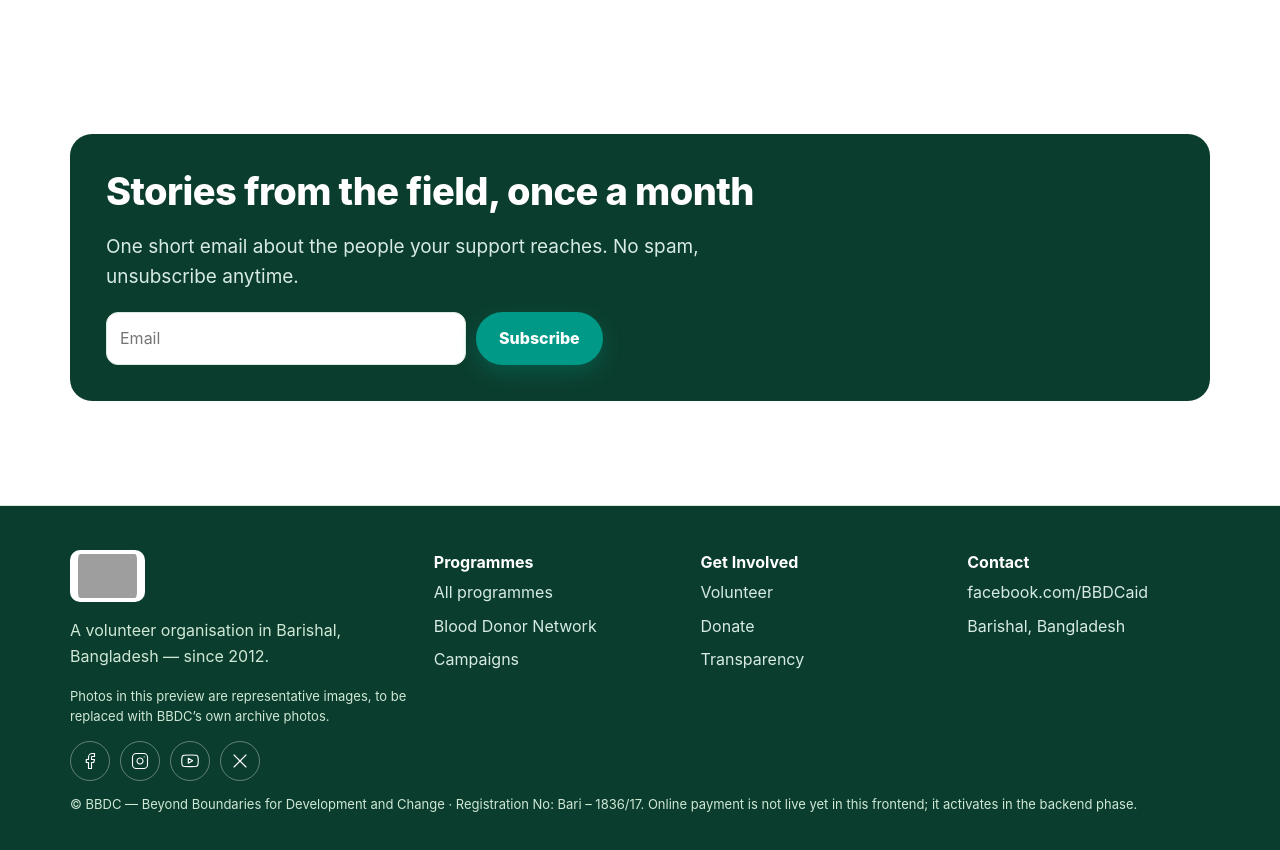
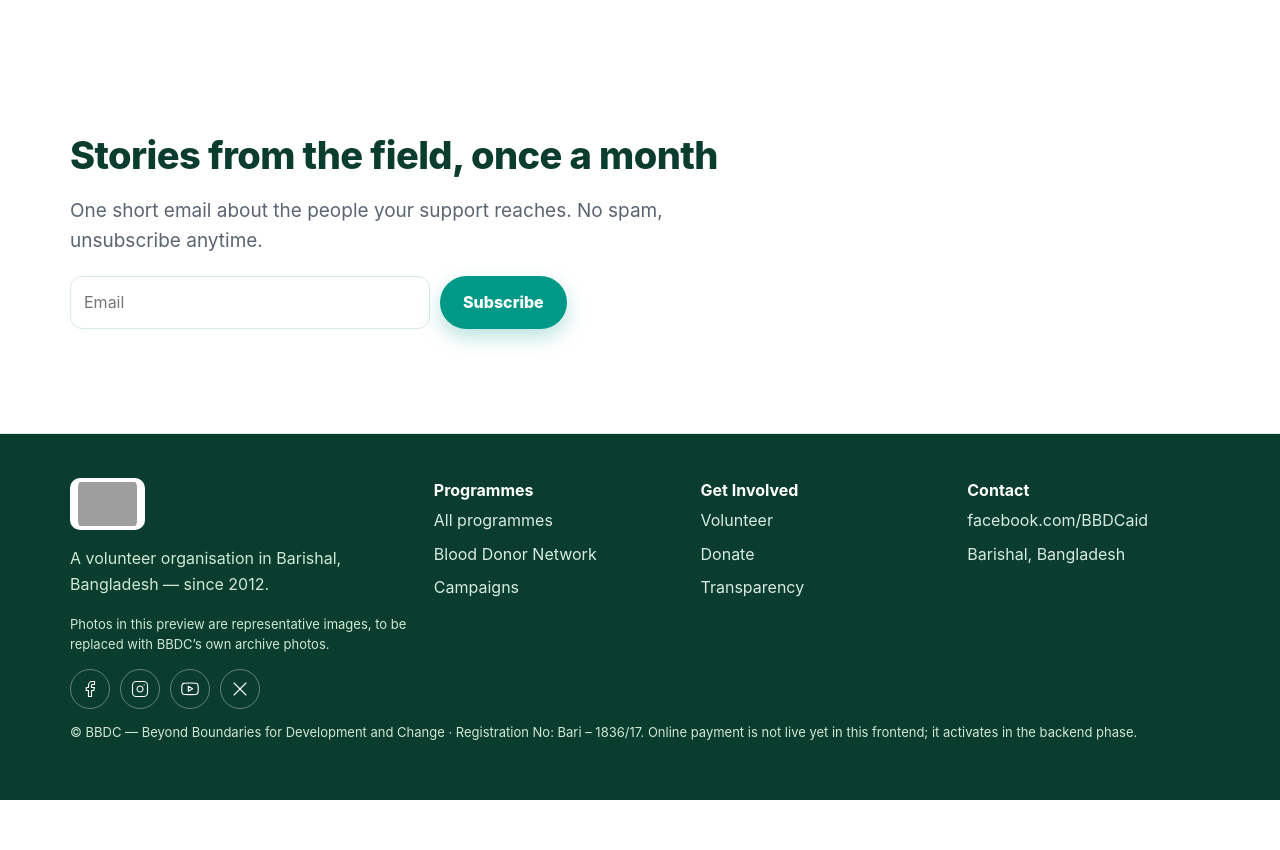
Before and after one commit to yasinalif33/BBDC-Website, a React (Vite) app: page / in a window 1280 px wide. Shown: the part 7040-7890 px from the top of the page. After the commit the page ends 7840 px from the top, so only its background shows below. Built offline with nearby package versions, Linux system fonts and the light colour scheme; grey boxes are pictures that could not be loaded.

Commit message:
GSAP animations, fix back-to-back dark sections, more information, proper images

```diff
--- a/src/components.jsx
+++ b/src/components.jsx
@@ -121,5 +121,5 @@ export function DonateWidget({ initialFund }) {
 }
 export function Newsletter() {
   const { lang } = useSite(); const u = t(null, lang); const [ok, setOk] = useState(false)
-  return <div className="band"><h2>{u.newsletter}</h2><p className="lead">{lang === 'bn' ? 'আপনার সহায়তা যাদের কাছে পৌঁছায়, তাদের নিয়ে একটি ছোট ইমেইল। স্প্যাম নয়, যেকোনো সময় বাতিল করা যাবে।' : 'One short email about the people your support reaches. No spam, unsubscribe anytime.'}</p>{ok ? <p className="ok">{u.subscribed}</p> : <form onSubmit={e => { e.preventDefault(); setOk(true) }} style={{ display: 'flex', gap: 10, flexWrap: 'wrap' }}><input required type="email" className="field" style={{ maxWidth: 360 }} placeholder="Email" /><button className="btn btn-primary">{u.subscribe}</button></form>}</div>
+  return <div className="newsletter-strip"><h2>{u.newsletter}</h2><p className="lead">{lang === 'bn' ? 'আপনার সহায়তা যাদের কাছে পৌঁছায়, তাদের নিয়ে একটি ছোট ইমেইল। স্প্যাম নয়, যেকোনো সময় বাতিল করা যাবে।' : 'One short email about the people your support reaches. No spam, unsubscribe anytime.'}</p>{ok ? <p className="ok">{u.subscribed}</p> : <form onSubmit={e => { e.preventDefault(); setOk(true) }} style={{ display: 'flex', gap: 10, flexWrap: 'wrap' }}><input required type="email" className="field" style={{ maxWidth: 360 }} placeholder="Email" /><button className="btn btn-primary">{u.subscribe}</button></form>}</div>
 }
```
